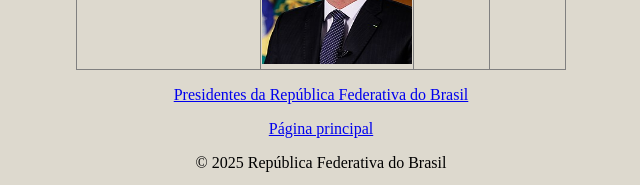
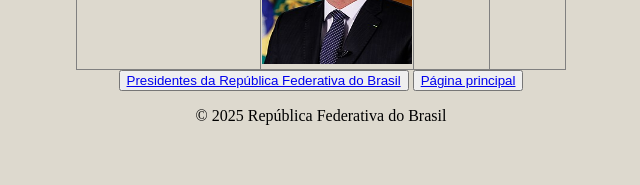
Before and after one commit to ypriscilacodes/Presidentes-do-Brasil, a plain HTML site: page democracia.html in a window 1280 px wide. Shown: the part 1288-1473 px from the top of the page, without its empty margins (319-959 px from the left). After the commit the page ends 1429 px from the top, so only its background shows below. Drawn offline with Linux system fonts and the light colour scheme.

Commit message:
Update democracia.html

```diff
--- a/democracia.html
+++ b/democracia.html
@@ -4,6 +4,7 @@
     <meta charset="UTF-8">
     <meta name="viewport" content="width=device-width, initial-scale=1.0">
     <title>Presidentes do Brasil-Era da democracia</title>
+    <link rel="stylesheet" href="style.css">
 
 </head>
 <body>
@@ -82,8 +83,8 @@
             <td>31/12/2022</td>
         </tr>
 </table>
-<p><a href="https://youtu.be/R_VhUVZArgw?si=VJUXCCNpC5cUdy8a">Presidentes da República Federativa do Brasil</a></p>
-<p><a href="index.html">Página principal</a></p>
+<button><a href="https://youtu.be/R_VhUVZArgw?si=VJUXCCNpC5cUdy8a">Presidentes da República Federativa do Brasil</a></button>
+<button><a href="index.html">Página principal</a></button>
  <footer>
             <p>&copy; 2025 República Federativa do Brasil</p>
            </footer>
```
